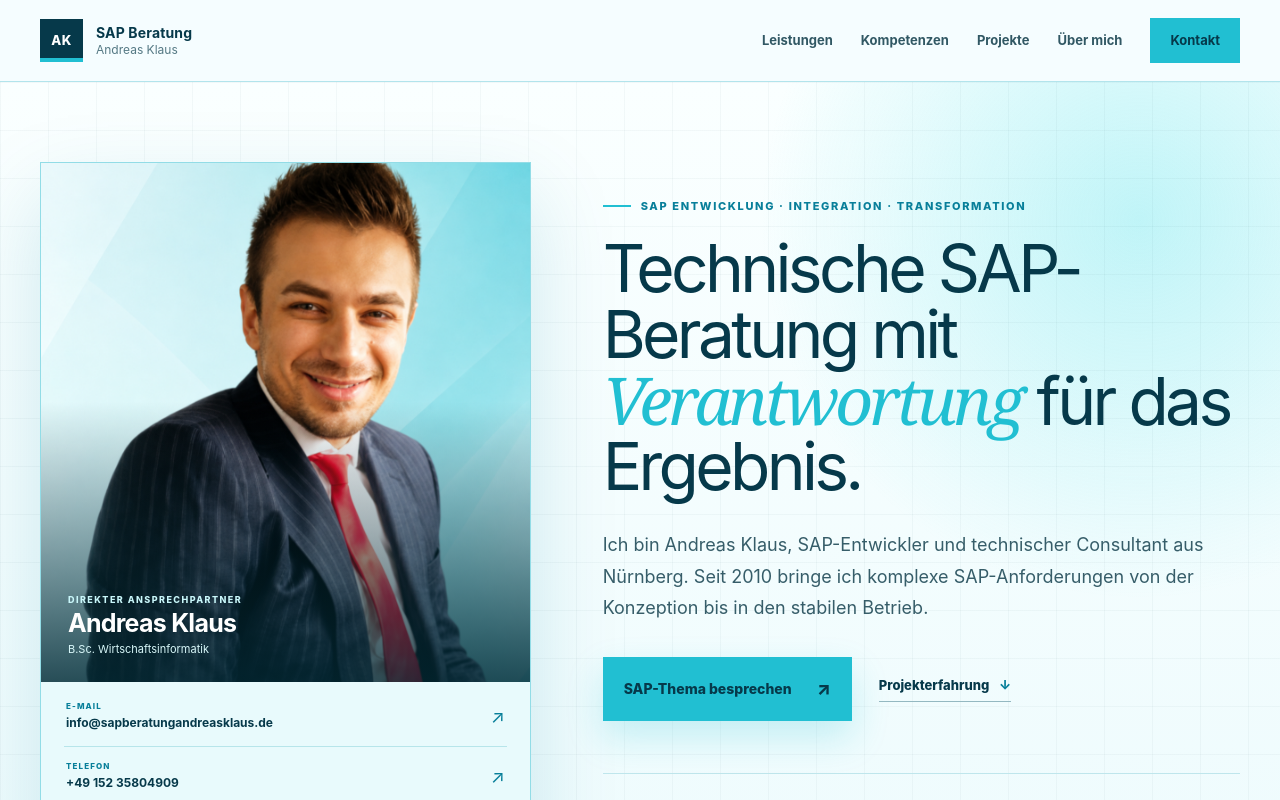
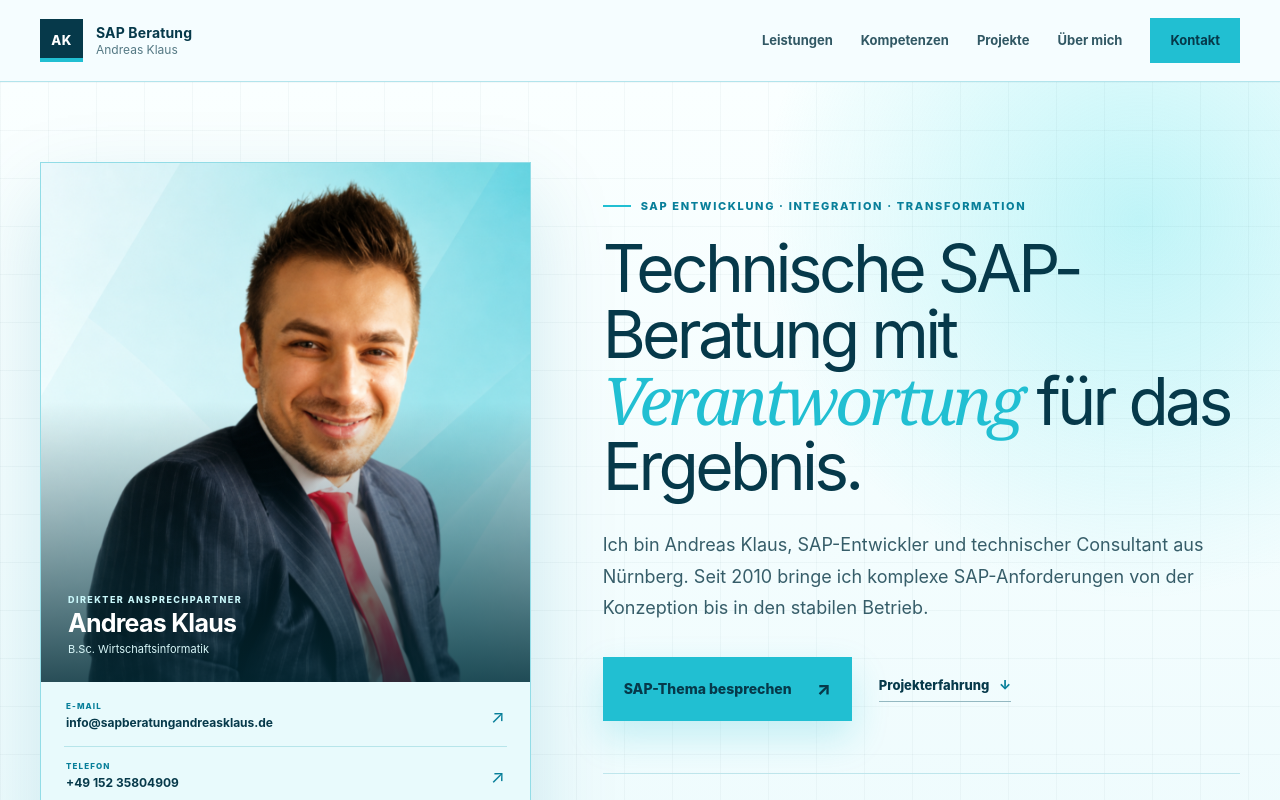
Before and after one commit to aklaus1287-cloud/aklaus1287-cloud.github.io, a Next.js app: page / in a window 1280 px wide. Shown: the top 800 px of the page. Built offline with nearby package versions, Linux system fonts and the light colour scheme.

Commit message:
Portraitausschnitt zeigt vollständige Frisur

```diff
--- a/app/globals.css
+++ b/app/globals.css
@@ -107,7 +107,7 @@ em { color: var(--aqua); font-family: Georgia, "Times New Roman", serif; font-st
 .hero-profile { background: white; border: 1px solid #92dce6; box-shadow: 0 34px 80px rgba(8, 127, 154, .17); overflow: hidden; }
 .hero-portrait { aspect-ratio: 4 / 4.25; background: linear-gradient(145deg, var(--sky), #a8edf3); min-height: 420px; overflow: hidden; position: relative; }
 .hero-portrait::after { background: linear-gradient(180deg, transparent 46%, rgba(3, 41, 52, .82)); content: ""; inset: 0; pointer-events: none; position: absolute; }
-.hero-portrait img { object-fit: cover; object-position: 52% 31%; }
+.hero-portrait img { object-fit: cover; object-position: 52% top; }
 .hero-portrait-caption { bottom: 24px; color: white; display: flex; flex-direction: column; left: 27px; position: absolute; z-index: 2; }
 .hero-portrait-caption span { color: #c9f7fa; font-size: 9px; font-weight: 850; letter-spacing: .16em; text-transform: uppercase; }
 .hero-portrait-caption strong { font-size: 25px; letter-spacing: -.03em; line-height: 1.2; }
```
